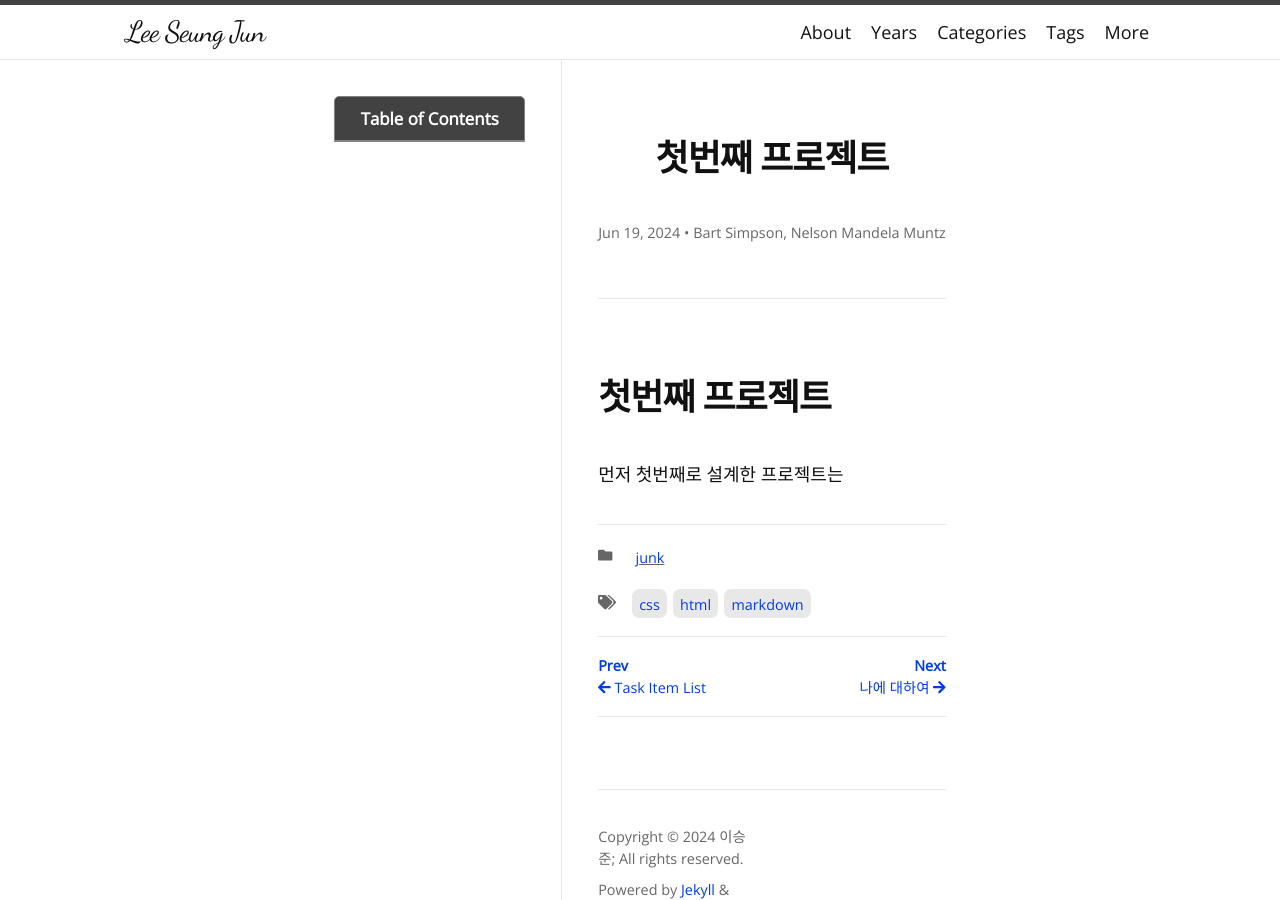
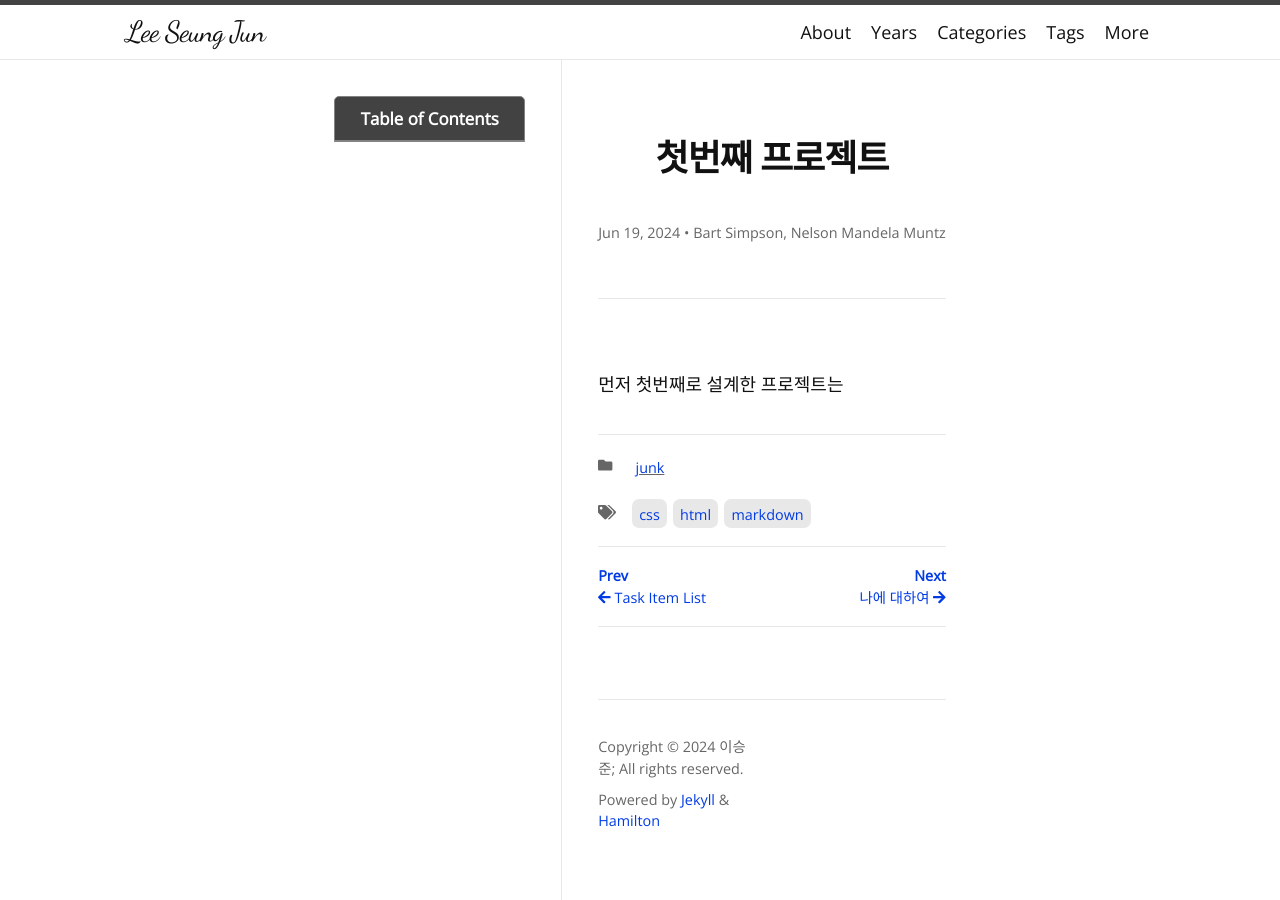
Before and after one commit to MooTo2002/MooTo2002.github.io, a Jekyll site: the page built from _posts/2024-06-19-첫번째 프로젝트.md, in a window 1280 px wide. Built offline with Jekyll 4.4.1, drawn with Linux system fonts in a browser that asks for light colours; nearby versions of some CDN libraries; some web fonts are replaced.

Commit message:
Update 2024-06-19-첫번째 프로젝트.md

```diff
--- a/_posts/2024-06-19-첫번째 프로젝트.md
+++ b/_posts/2024-06-19-첫번째 프로젝트.md
@@ -8,5 +8,4 @@ author:
   - Bart Simpson
   - Nelson Mandela Muntz
 ---
-# 첫번째 프로젝트 <br>
  먼저 첫번째로 설계한 프로젝트는
```
